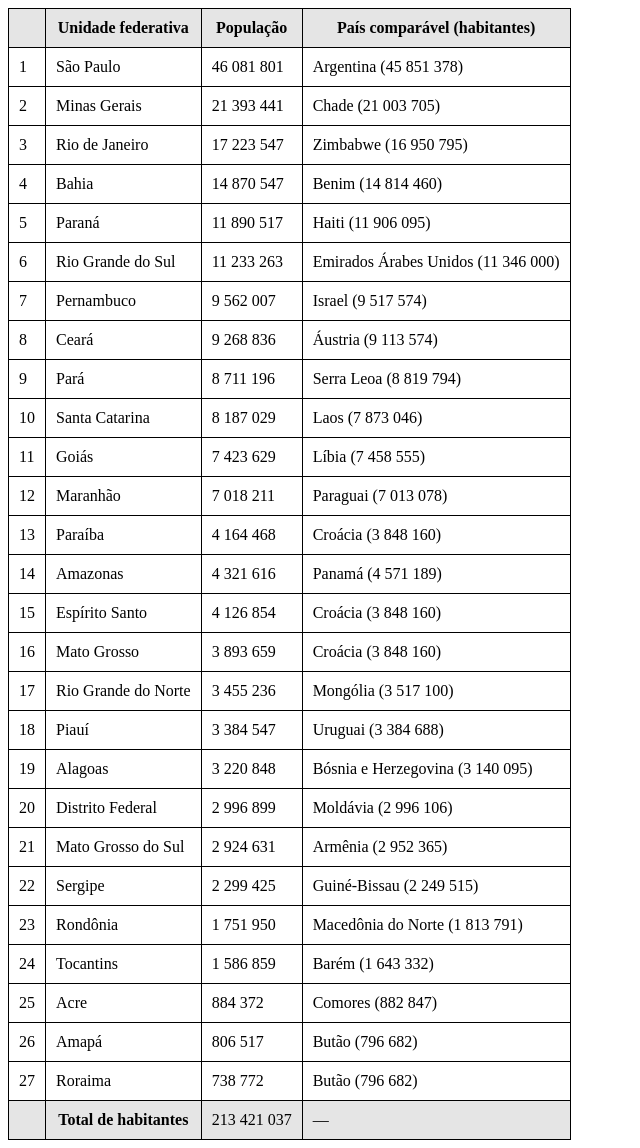
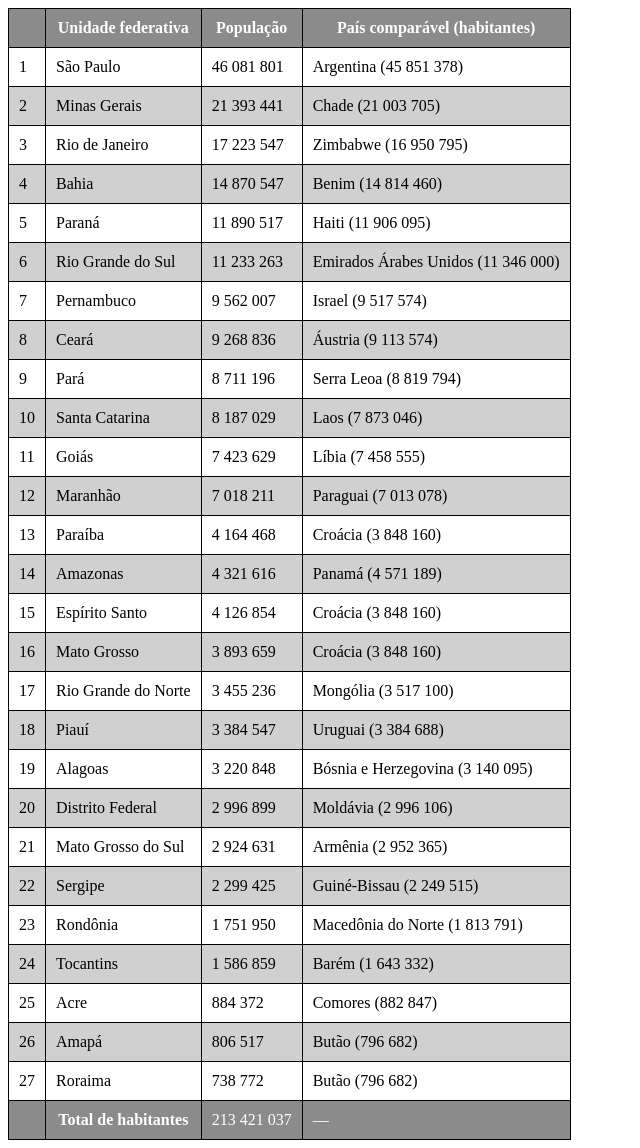
Before and after one commit to viniciusolliver2023/HTMLCSS, a plain HTML site: page Ex035/index.html in a window 1280 px wide. Shown: the whole page, without its empty margins (0-640 px from the left). Drawn offline with Linux system fonts and the light colour scheme.

Commit message:
aprimorando

```diff
--- a/Ex035/style.css
+++ b/Ex035/style.css
@@ -4,19 +4,23 @@ table {
 }
 
 thead {
-    background-color: rgb(229, 229, 229);
+    background-color: rgb(139, 139, 139);
+    color: white;
+    position: sticky;
+    top: 0%;
 }
 
 tbody {
     counter-reset: (contador);
 }
 
+tfoot {
+    background-color: rgb(139, 139, 139);
+    color: white;
+}
+
 tr {
     counter-increment: contador;
-}
-
-tbody > tr:hover {
-    background-color: rgb(232, 255, 255);
 }
 
 th, td {
@@ -24,6 +28,15 @@ th, td {
     border: 1px solid black;
     padding: 10px;
 
+}
+
+tbody > tr:nth-child(2n) {
+    background-color: rgb(208, 208, 208);
+
+}
+
+tbody > tr:hover {
+    background-color: rgb(232, 255, 255);
 }
 
 
@@ -34,10 +47,6 @@ td:first-child::before {
 
 }
 
-tfoot {
-    background-color: rgb(229, 229, 229);
-}
-
 #footer-table:first-child::before  {
     content: none;
 }
```
